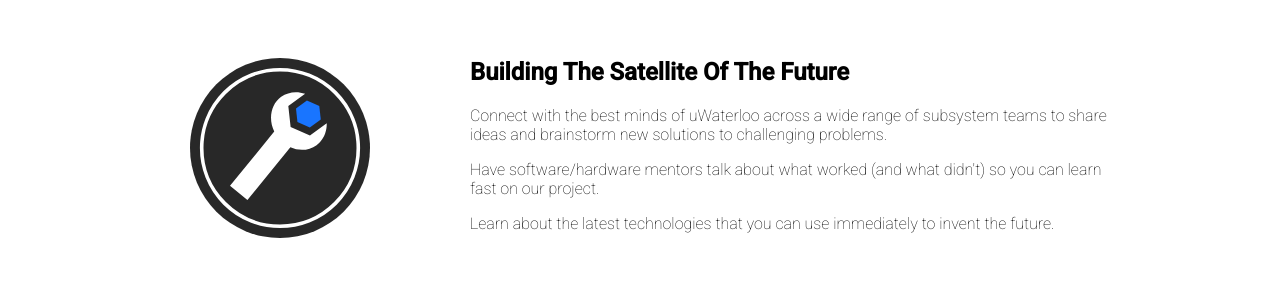
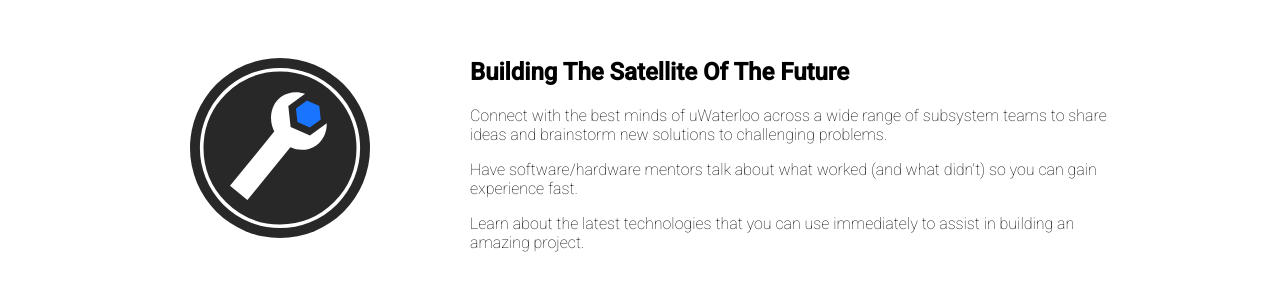
Before and after one commit to WilliamY97/WatSat, a plain HTML site: page index.html in a window 1280 px wide. Shown: the part 622-924 px from the top of the page. Drawn offline with Linux system fonts and the light colour scheme.

Commit message:
blurb change

```diff
--- a/index.html
+++ b/index.html
@@ -35,8 +35,8 @@
         <img src="img/wrench.svg" height="180" width="220">
         <h2>Building The Satellite Of The Future</h2>
         <p>Connect with the best minds of uWaterloo across a wide range of subsystem teams to share ideas and brainstorm new solutions to challenging problems.</p>
-        <p>Have software/hardware mentors talk about what worked (and what didn't) so you can learn fast on our project.</p>
-        <p>Learn about the latest technologies that you can use immediately to invent the future.</p>
+        <p>Have software/hardware mentors talk about what worked (and what didn't) so you can gain experience fast.</p>
+        <p>Learn about the latest technologies that you can use immediately to assist in building an amazing project.</p>
       </div>
     </div>
 
```
